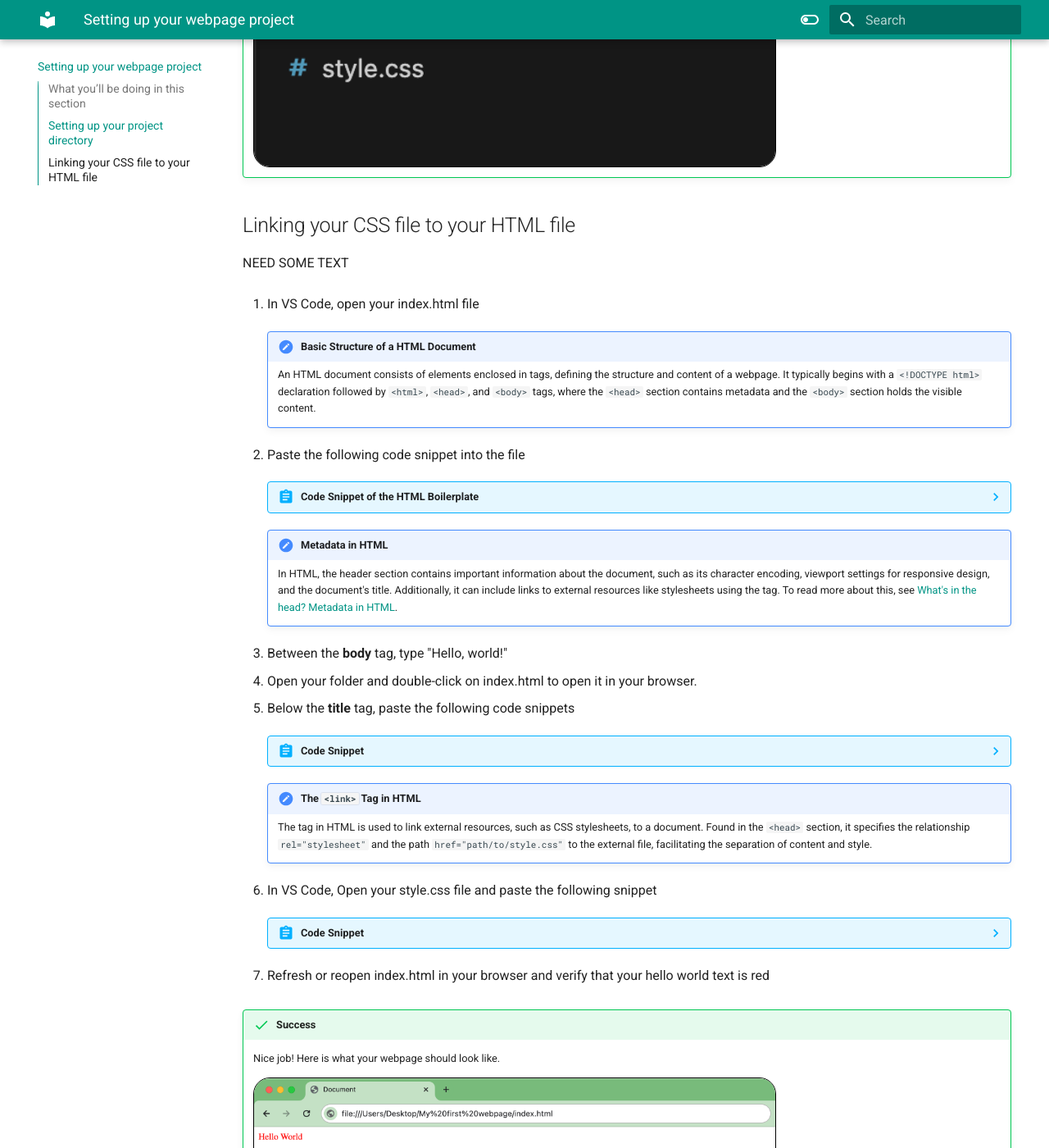
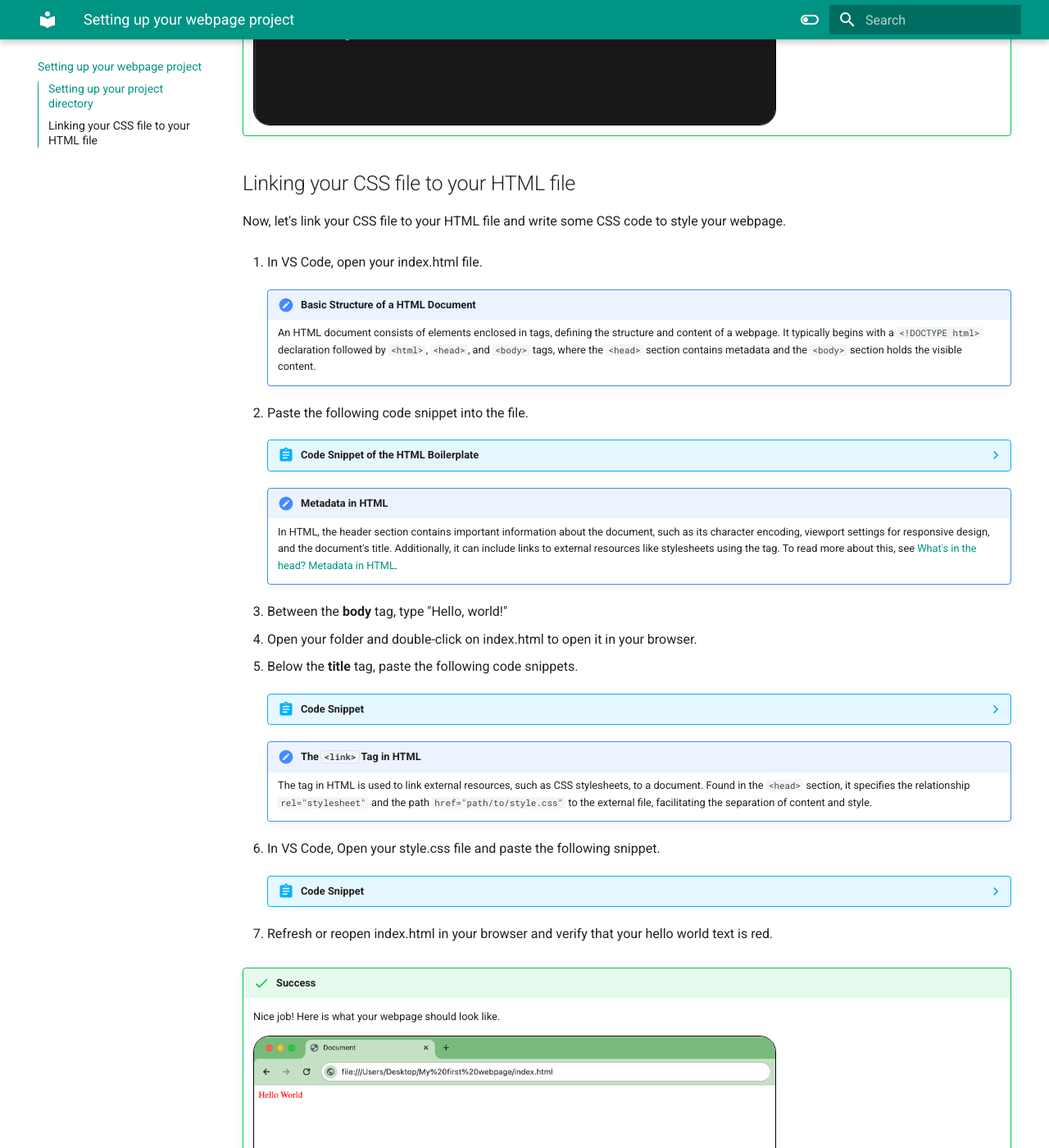
Before and after one commit to jasper-th-wang/Basic_Webpage_Guide, an MkDocs documentation site: the page built from docs/task1.md, in a window 1280 px wide and 1400 px high, scrolled down 2801 px. Shown: the whole window at 82% size. Built offline with MkDocs 1.6.1 and Material for MkDocs 9.7.7, drawn with Linux system fonts in a browser that asks for light colours; some of the changed text lies outside the part shown.

Commit message:
Finish Task 1

````diff
--- a/docs/task1.md
+++ b/docs/task1.md
@@ -1,6 +1,4 @@
 # Setting up your webpage project
-
-## What you’ll be doing in this section
 
 This section will show you how to set up a basic webpage project. You will make an HTML file to detail the basic **structure** of your webpage, and a CSS file to give your webpage **style**. You will then link your HTML and CSS files and verify that your CSS styles work by opening your web page using your web browser.
 
@@ -42,14 +40,14 @@
 
 ## Linking your CSS file to your HTML file
 
-NEED SOME TEXT
+Now, let's link your CSS file to your HTML file and write some CSS code to style your webpage.
 
-1. In VS Code, open your index.html file
+1. In VS Code, open your index.html file.
 
     !!! note "Basic Structure of a HTML Document"
         An HTML document consists of elements enclosed in tags, defining the structure and content of a webpage. It typically begins with a `<!DOCTYPE html>` declaration followed by `<html>`, `<head>`, and `<body>` tags, where the `<head>` section contains metadata and the `<body>` section holds the visible content.
 
-2. Paste the following code snippet into the file
+2. Paste the following code snippet into the file.
 
     ??? abstract "Code Snippet of the HTML Boilerplate"
          ```html
@@ -69,7 +67,7 @@
 
 3. Between the **body** tag, type "Hello, world!"
 4. Open your folder and double-click on index.html to open it in your browser.
-5. Below the **title** tag, paste the following code snippets
+5. Below the **title** tag, paste the following code snippets.
 
     ??? abstract "Code Snippet"
         ```html
@@ -78,7 +76,7 @@
     !!! note "The `<link>` Tag in HTML"
         The <link> tag in HTML is used to link external resources, such as CSS stylesheets, to a document. Found in the `<head>` section, it specifies the relationship `rel="stylesheet"` and the path `href="path/to/style.css"` to the external file, facilitating the separation of content and style.
 
-6. In VS Code, Open your style.css file and paste the following snippet
+6. In VS Code, Open your style.css file and paste the following snippet.
 
     ??? abstract "Code Snippet"
         ```html
@@ -87,10 +85,17 @@
         }
         ```
 
-7. Refresh or reopen index.html in your browser and verify that your hello world text is red
+7. Refresh or reopen index.html in your browser and verify that your hello world text is red.
 
 !!! success
 
     Nice job! Here is what your webpage should look like.
 
     ![Project Setup Success](./assets/task1/task1-result.png)
+
+Your accomplishments so far
+
+- [x] Set up a project directory for your webpage.
+- [x] Created an HTML file with the basic structure of a webpage.
+- [x] Created a CSS file with a style rule to change the color of the text.
+- [x] Linked your CSS file to your HTML file.
--- a/mkdocs.yml
+++ b/mkdocs.yml
@@ -46,6 +46,8 @@
   - pymdownx.emoji:
       emoji_index: !!python/name:materialx.emoji.twemoji
       emoji_generator: !!python/name:materialx.emoji.to_svg
+  - pymdownx.tasklist:
+      custom_checkbox: true
 
 copyright: |
   &copy; 2024 Jasper and Daylen
````
